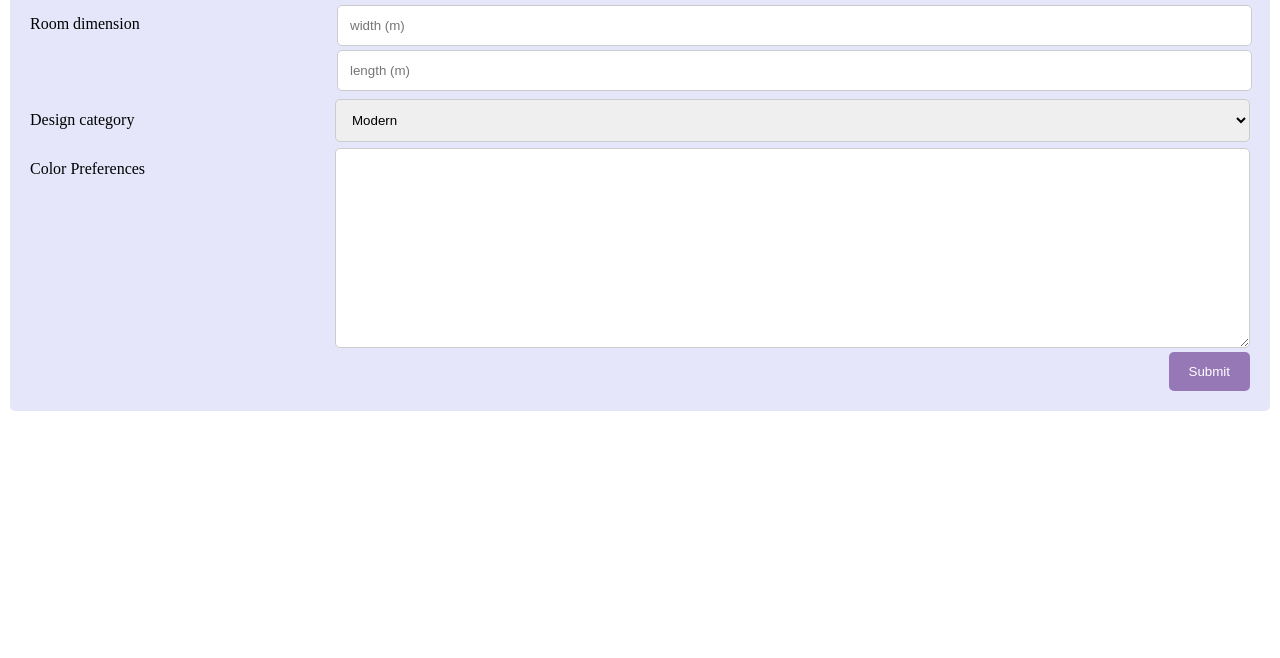
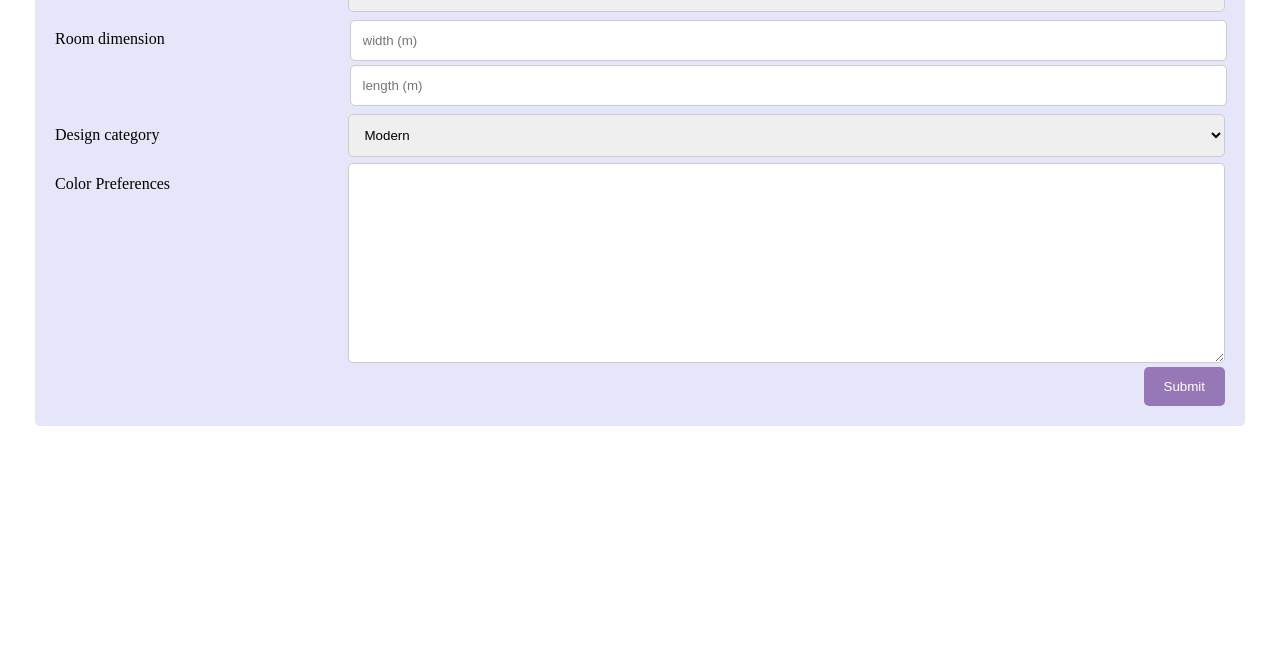
Before and after one commit to RawanSaud23/Artiscape_Interiors, a website: page Artiscape/public_html/consultation.html in a window 1280 px wide. Shown: the part 142-800 px from the top of the page. Drawn offline with Linux system fonts and the light colour scheme.

Commit message:
Update consultation.html

```diff
--- a/Artiscape/public_html/consultation.html
+++ b/Artiscape/public_html/consultation.html
@@ -19,7 +19,6 @@ input[type=text], select, textarea {
   padding: 12px;
   border: 1px solid #ccc;
   border-radius: 5px;
-  resize: vertical;
 }
 
 label {
@@ -44,6 +43,7 @@ input[type=submit]:hover {
   border-radius: 5px;
   background-color: #E6E6FA  ;
   padding: 20px;
+  margin: 25px;
 }
 
 .col-25 {
```
